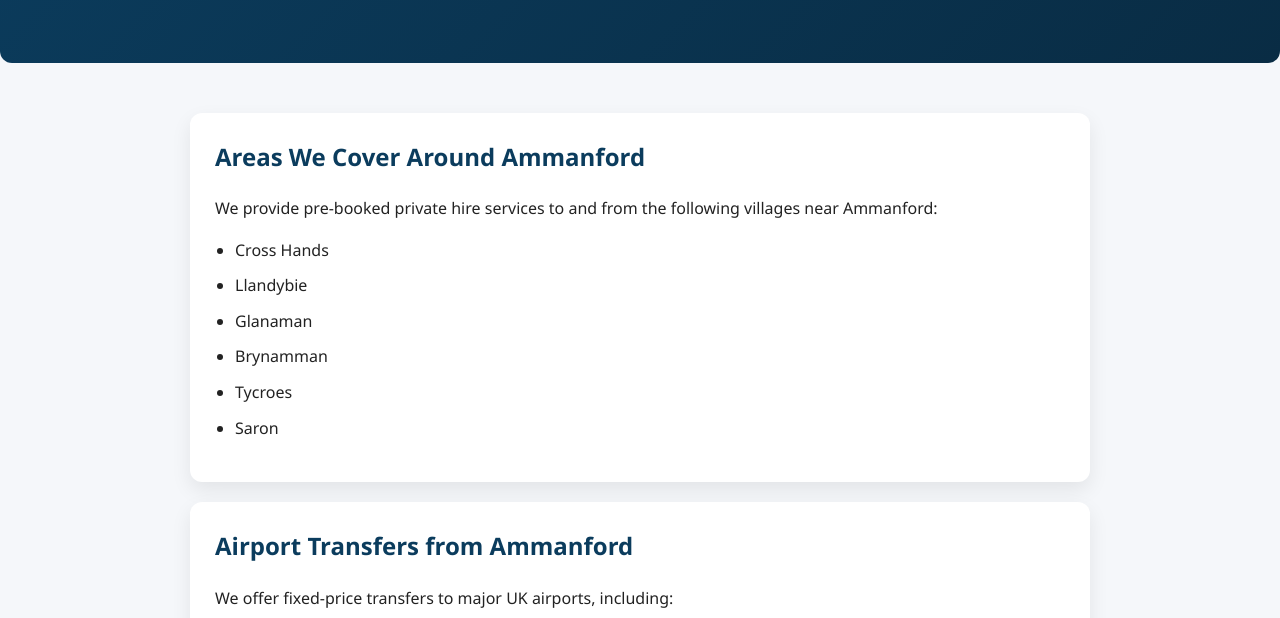
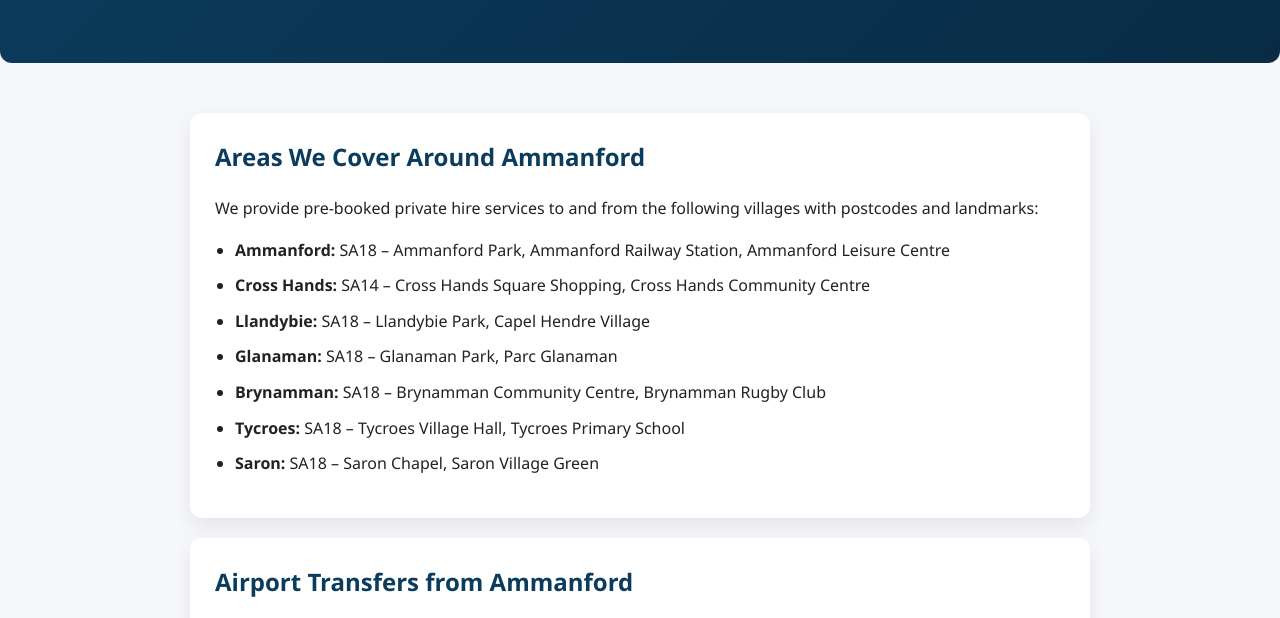
Before and after one commit to daihill84/taxi_gen, a plain HTML site: page ammanford-area.html in a window 1280 px wide. Shown: the part 146-764 px from the top of the page. Drawn offline with Linux system fonts and the light colour scheme.

Commit message:
Update ammanford-area.html

```diff
--- a/ammanford-area.html
+++ b/ammanford-area.html
@@ -4,7 +4,7 @@
 <meta charset="UTF-8">
 <meta name="viewport" content="width=device-width, initial-scale=1.0">
 <title>Ammanford Private Hire Taxi | Local & Airport Transfers</title>
-<meta name="description" content="Private hire taxi from Ammanford to nearby villages and airports. Fixed prices, pre-booked transfers. Book online 24/7.">
+<meta name="description" content="Private hire taxi from Ammanford to nearby villages and airports. Fixed prices, pre-booked transfers. Serving Ammanford, Cross Hands, Llandybie, Glanaman, Brynamman, Tycroes, and Saron. Book online 24/7.">
 <link rel="canonical" href="https://yourdomain.co.uk/ammanford-area.html">
 
 <!-- SCHEMA -->
@@ -14,7 +14,8 @@
   "@type": "TaxiService",
   "name": "Ammanford & Neath Private Hire",
   "areaServed": ["Ammanford", "Cross Hands", "Llandybie", "Glanaman", "Brynamman", "Tycroes", "Saron"],
-  "description": "Private hire taxi service for Ammanford and surrounding villages. Airport transfers and local journeys."
+  "description": "Private hire taxi service for Ammanford and surrounding villages. Airport transfers and local journeys.",
+  "hasMap": "https://goo.gl/maps/yourmaplink"
 }
 </script>
 
@@ -45,14 +46,15 @@ footer { background:#0b3c5d; color:#fff; text-align:center; padding:20px; margin
 
 <section>
   <h2>Areas We Cover Around Ammanford</h2>
-  <p>We provide pre-booked private hire services to and from the following villages near Ammanford:</p>
+  <p>We provide pre-booked private hire services to and from the following villages with postcodes and landmarks:</p>
   <ul>
-    <li>Cross Hands</li>
-    <li>Llandybie</li>
-    <li>Glanaman</li>
-    <li>Brynamman</li>
-    <li>Tycroes</li>
-    <li>Saron</li>
+    <li><strong>Ammanford:</strong> SA18 – Ammanford Park, Ammanford Railway Station, Ammanford Leisure Centre</li>
+    <li><strong>Cross Hands:</strong> SA14 – Cross Hands Square Shopping, Cross Hands Community Centre</li>
+    <li><strong>Llandybie:</strong> SA18 – Llandybie Park, Capel Hendre Village</li>
+    <li><strong>Glanaman:</strong> SA18 – Glanaman Park, Parc Glanaman</li>
+    <li><strong>Brynamman:</strong> SA18 – Brynamman Community Centre, Brynamman Rugby Club</li>
+    <li><strong>Tycroes:</strong> SA18 – Tycroes Village Hall, Tycroes Primary School</li>
+    <li><strong>Saron:</strong> SA18 – Saron Chapel, Saron Village Green</li>
   </ul>
 </section>
 
@@ -89,6 +91,10 @@ footer { background:#0b3c5d; color:#fff; text-align:center; padding:20px; margin
 
 <footer>
   <p>Licensed Private Hire Taxi Service | Serving Ammanford & Surrounding Villages</p>
+  <p>Other Local Pages:
+    <a href="neath-area.html">Neath Area</a> |
+    <a href="airport-transfers.html">Airport Transfers</a>
+  </p>
 </footer>
 
 </body>
```
